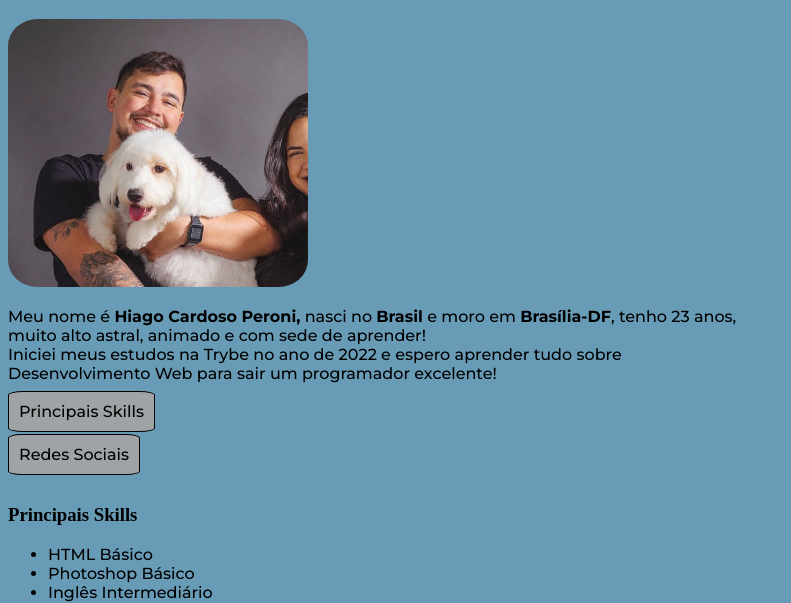
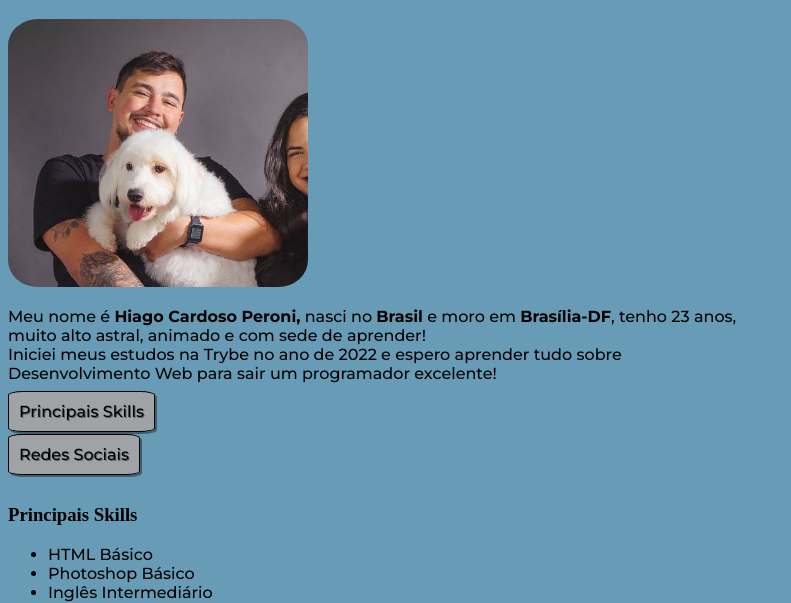
Before and after one commit to Hiagoperoni/Hiagoperoni.github.io, a plain HTML site: page index.html in a window 1280 px wide. Shown: the part 188-791 px from the top of the page, without its empty margins (0-791 px from the left). Drawn offline with Linux system fonts and the light colour scheme.

Commit message:
Adicionei sombra nos botões e nos textos dos botões

```diff
--- a/index.html
+++ b/index.html
@@ -37,6 +37,8 @@
             border-style: solid;
             border-width: thin;
             line-height: 25px;
+            box-shadow: 2px 2px rgba( 0, 0, 0, 0.4);
+            text-shadow: 1px 1px rgba( 0, 0, 0, 0.4);
 
         }
 
@@ -56,7 +58,7 @@
 
     <img class= "arredondar-foto" src="Foto de Perfil.jpg" alt="Foto Hiago segurando seu cachorro" width="300px">
 
-    <p>Meu nome é <strong>Hiago Cardoso Peroni,</strong> nasci no <strong>Brasil</strong> e moro em <strong>Brasília-DF</strong>, tenho 23 anos, <br>
+    <p> Meu nome é <strong>Hiago Cardoso Peroni,</strong> nasci no <strong>Brasil</strong> e moro em <strong>Brasília-DF</strong>, tenho 23 anos, <br>
         muito alto astral, animado e com sede de aprender! <br>
         Iniciei meus estudos na Trybe no ano de 2022 e espero aprender tudo sobre <br>
         Desenvolvimento Web para sair um programador excelente!
```
